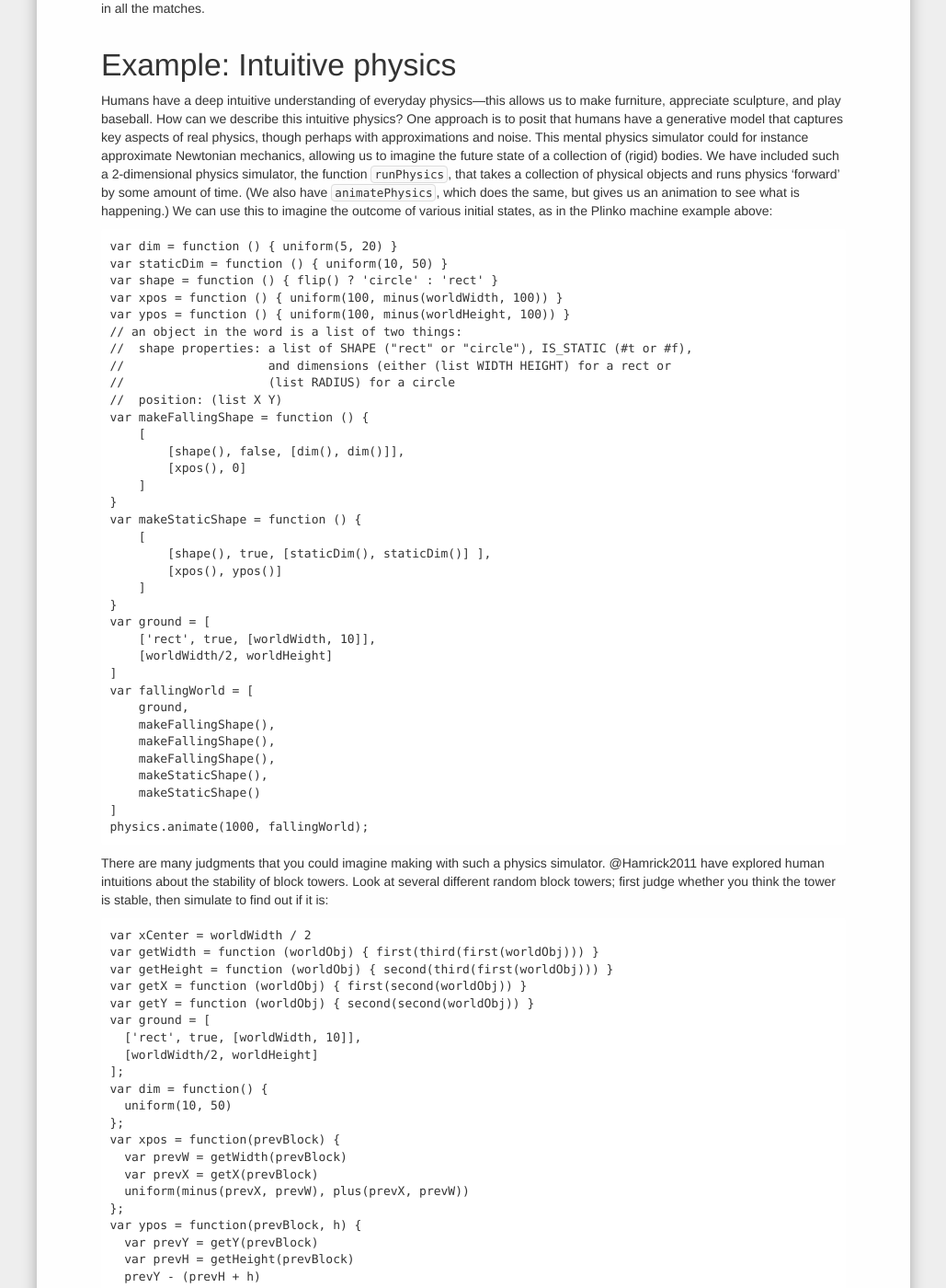
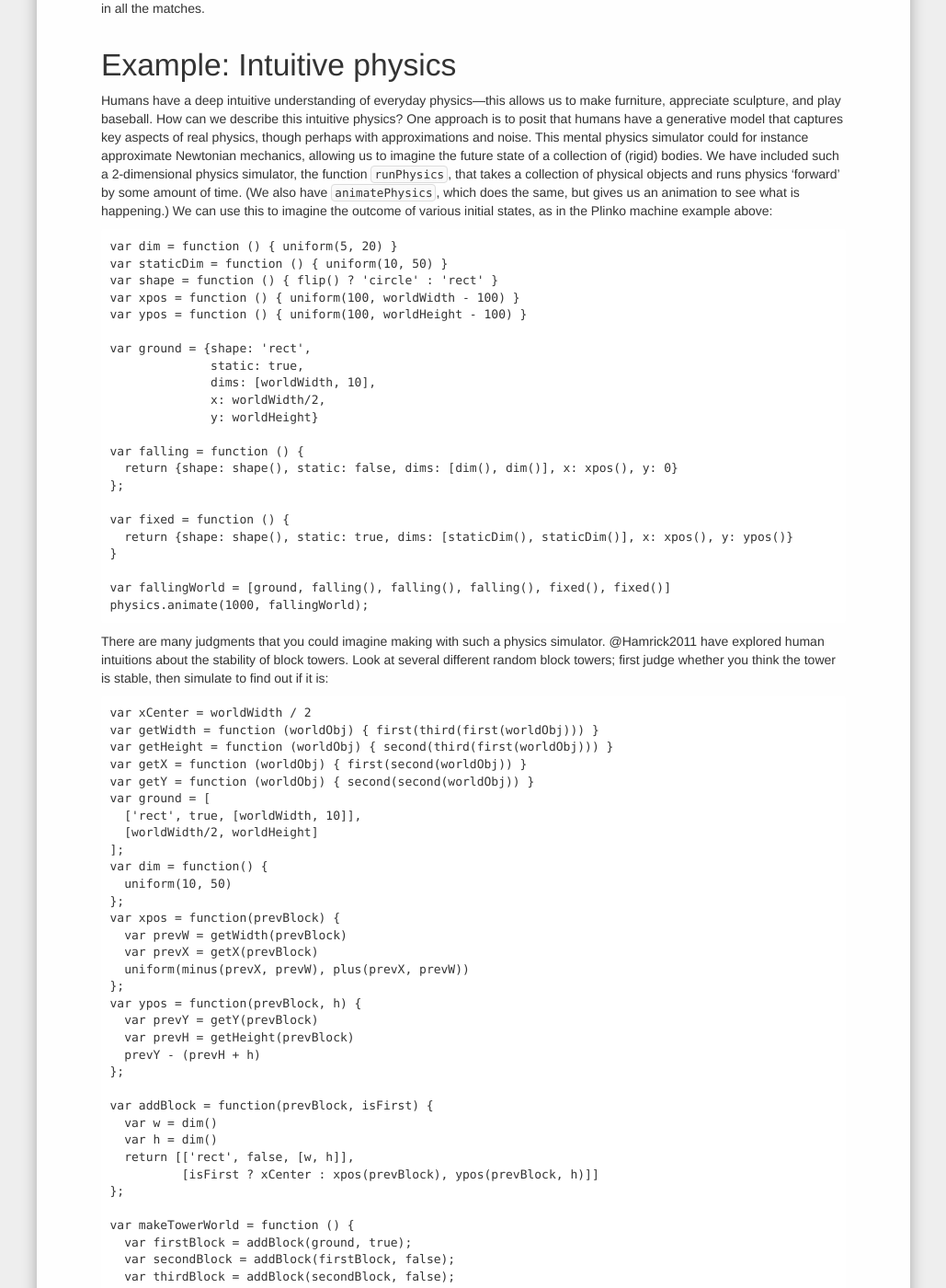
Before and after one commit to probmods/probmods2, a Jekyll site: the page built from chapters/02-generative-models.md, in a window 1280 px wide and 1400 px high, scrolled down 8232 px. Shown: the whole window at 92% size, without its empty margins (125-1154 px from the left). Built offline with Jekyll 4.4.1, drawn with Linux system fonts in a browser that asks for light colours; nearby versions of some CDN libraries; library files that are not in the unit come from our copies; a script that is not in the unit is left out.

Commit message:
Make first box2d example more idiomatic

```diff
--- a/assets/js/phys.js
+++ b/assets/js/phys.js
@@ -84,27 +84,15 @@
   }
 }
 
-//take church world maker and apply it to the box2d world
 function applyWorld(initialWorld) {
-  //var worldList = churchWorld_to_jsWorld(initialWorld);
   var worldList = initialWorld;
-  for (var i=0; i<worldList.length; i++) {
-    var worldObj = worldList[i];
-    var shapeProps = worldObj[0];
-    var shape = shapeProps[0];
-    var isStatic = shapeProps[1];
-    var dims = shapeProps[2];
-    var position = worldObj[1];
-    if (worldObj.length > 2) {
-      var velocity = worldObj[2];
-    } else {
-      var velocity = [0,0];
-    }
-    if (isStatic) {
-      bodyDef.type = b2Body.b2_staticBody;
-    } else {
-      bodyDef.type = b2Body.b2_dynamicBody;
-    }
+  _.each(
+    worldList,
+    function(obj){
+      var shape = obj.shape,
+          dims = obj.dims,
+          velocity = obj.velocity || [0,0];
+      bodyDef.type = obj.static ? b2Body.b2_staticBody : b2Body.b2_dynamicBody;
       if (shape == "circle") {
         var r = dims[0] / SCALE;
         fixDef.shape = new b2CircleShape(r);
@@ -114,17 +102,15 @@
         fixDef.shape = new b2PolygonShape;
         fixDef.shape.SetAsBox(w, h);
       } else {
-      console.log("error 0");
+        throw new Error('unknown shape' + shape);
       }
-    bodyDef.position.x = position[0] / SCALE;
-    bodyDef.position.y = position[1] / SCALE;
+      bodyDef.position.x = obj.x / SCALE;
+      bodyDef.position.y = obj.y / SCALE;
       bodyDef.linearVelocity.x = velocity[0] / SCALE;
       bodyDef.linearVelocity.y = velocity[1] / SCALE;
       world.CreateBody(bodyDef).CreateFixture(fixDef);
-    /*if (shape == "rect") {
-      console.log(myShape.GetBody().GetFixtureList().GetShape().GetVertices());
-    }*/
     }
+  )
   return initialWorld;
 }
 
@@ -155,12 +141,7 @@
 function churchWorld_from_bodyList(body) {
   var worldList = [];
   while (body) {
-    var isStatic;
-    if (body.GetType() == 2) {
-      var isStatic = false;
-    } else {
-      var isStatic = true;
-    }
+    var isStatic = !(body.GetType() == 2);
     var shapeInt = body.GetFixtureList().GetType();
     var shape;
     var dims;
@@ -169,12 +150,17 @@
       dims = [body.GetFixtureList().GetShape().GetRadius() * SCALE];
     } else {
       shape = "rect";
-      vertices = body.GetFixtureList().GetShape().GetVertices();
+      var vertices = body.GetFixtureList().GetShape().GetVertices();
       dims = [vertices[2].x * 2 * SCALE, vertices[2].y * 2 * SCALE];
     }
     var x = body.GetPosition().x * SCALE;
     var y = body.GetPosition().y * SCALE;
-    worldList.push([ [shape, isStatic, dims], [x, y] ]);
+    worldList.push({shape: shape,
+                    static: isStatic,
+                    dims: dims,
+                    x: x,
+                    y: y});
+    debugger;
     body = body.GetNext();
   }
   //return jsWorld_to_churchWorld(worldList);
--- a/chapters/02-generative-models.md
+++ b/chapters/02-generative-models.md
@@ -438,37 +438,24 @@
 var dim = function () { uniform(5, 20) }
 var staticDim = function () { uniform(10, 50) }
 var shape = function () { flip() ? 'circle' : 'rect' }
-var xpos = function () { uniform(100, minus(worldWidth, 100)) }
-var ypos = function () { uniform(100, minus(worldHeight, 100)) }
-// an object in the word is a list of two things:
-//  shape properties: a list of SHAPE ("rect" or "circle"), IS_STATIC (#t or #f),
-//                    and dimensions (either (list WIDTH HEIGHT) for a rect or
-//                    (list RADIUS) for a circle
-//  position: (list X Y)
-var makeFallingShape = function () {
-    [
-        [shape(), false, [dim(), dim()]],
-        [xpos(), 0]
-    ]
+var xpos = function () { uniform(100, worldWidth - 100) }
+var ypos = function () { uniform(100, worldHeight - 100) }
+
+var ground = {shape: 'rect',
+              static: true,
+              dims: [worldWidth, 10],
+              x: worldWidth/2,
+              y: worldHeight}
+
+var falling = function () {
+  return {shape: shape(), static: false, dims: [dim(), dim()], x: xpos(), y: 0}
+};
+
+var fixed = function () {
+  return {shape: shape(), static: true, dims: [staticDim(), staticDim()], x: xpos(), y: ypos()}
 }
-var makeStaticShape = function () {
-    [
-        [shape(), true, [staticDim(), staticDim()] ],
-        [xpos(), ypos()]
-    ]
-}
-var ground = [
-    ['rect', true, [worldWidth, 10]],
-    [worldWidth/2, worldHeight]
-]
-var fallingWorld = [
-    ground,
-    makeFallingShape(),
-    makeFallingShape(),
-    makeFallingShape(),
-    makeStaticShape(),
-    makeStaticShape()
-]
+
+var fallingWorld = [ground, falling(), falling(), falling(), fixed(), fixed()]
 physics.animate(1000, fallingWorld);
 ~~~~
 
```
Lines whose indentation alone changed are shown as unchanged.
